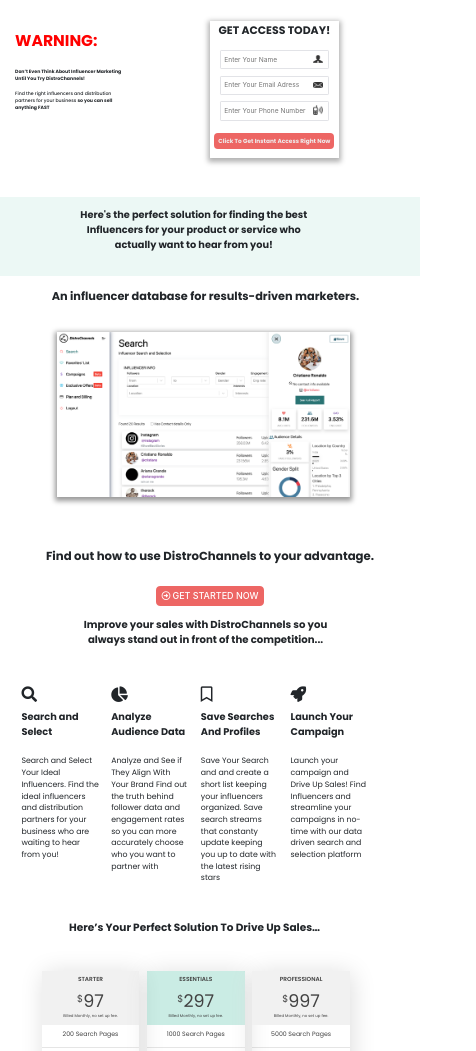
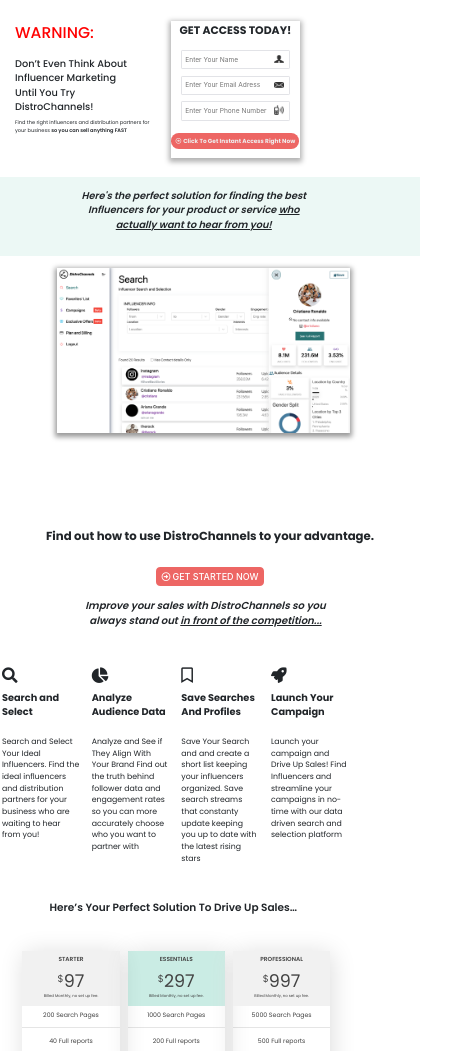
Before and after one commit to ExodusDG/distrochannels.github.io, a plain HTML site: page index.html in a window 390 px wide. Shown: the part 46-1097 px from the top of the page, 476 px wide, since content can reach past the window. Drawn offline with nearby package versions, Linux system fonts and the light colour scheme.

Commit message:
t5345346

```diff
--- a/index.html
+++ b/index.html
@@ -38,10 +38,9 @@
             <div class="header-body">
                 <div class="header-top d-flex">
                     <div class="header-top-text">
-                        <p style="color: red;" class="header-title">WARNING:</p>
+                        <p style="color: red; font-weight: 500;" class="header-title">WARNING:</p>
                         <p class="header-desc">Don’t Even Think About Influencer Marketing Until You Try DistroChannels! </p>
-                        <p class="header-desc">
-                            <span>Find the right influencers and distribution partners for your business </span>so you can sell anything FAST </p>
+                        <p class="header-desc-1">Find the right influencers and distribution partners for your business <span> so you can sell anything FAST </span></p>
                     </div>
                     <div class="header-top-input text-center">
                         <p>GET ACCESS TODAY!</p>
@@ -50,7 +49,7 @@
                             <input class="input_area" type="name" placeholder="Enter Your Email Adress" style="outline: none;"><img class="img-email" src="img/email2.png" alt="">
                             <input class="input_area" type="name" placeholder="Enter Your Phone Number" style="outline: none;"><img class="img-phone" src="img/phone2.png" alt="">
                         </div>
-                        <button class="header-input-button">Click To Get Instant Access Right Now</button>
+                        <button class="header-input-button"><i class="far fa-arrow-alt-circle-right"></i>Click To Get Instant Access Right Now</button>
                     </div>
                 </div>
             </div>
@@ -91,9 +90,8 @@
                 <div class="container-fluid">
                     <div class="logotype-block">
                         <div class="logotype-block-text text-center">
-                            <p>Here's the perfect solution for finding the best Influencers for your product or service who actually want to hear from you!</p>
+                            <p><i> Here's the perfect solution for finding the best Influencers for your product or service</i> <i><u>who actually want to hear from you!</u></i></p>
                         </div>
-                        <p class="body-title title text-center">An influencer database for results-driven marketers.</p>
                         <div class="screen-slider text-center d-flex">
                             <div>
                                 <img class="slider-img" src="img/with-tooltip.png" alt="">
@@ -142,7 +140,8 @@
                     <div class="logo-row text-center">
                         <p class="title logo-title">Find out how to use DistroChannels to your advantage.</p>
                         <button class="logo-button"><i class="far fa-arrow-alt-circle-right"></i>GET STARTED NOW</button>
-                        <p class="title logo-title-1">Improve your sales with DistroChannels so you always stand out in front of the competition... </p>
+                        <p class="title logo-title-1"><i> Improve your sales with DistroChannels so you always stand out</i> <i><u>in front of the competition...</i></u>
+                        </p>
                     </div>
                 </div>
             </section>
@@ -308,20 +307,20 @@
                 </div>
             </section>
             <section class="reviews">
-                <button>Click to Sign Up</button>
+                <button><i class="far fa-arrow-alt-circle-right"></i>Click to Sign Up</button>
                 <p class="rev-title">WHAT PEOPLE ARE SAYING</p>
                 <div class="reviews-block d-flex">
                     <img src="img/avatar.webp" alt="">
                     <div class="rev-text">
                         <p class="rev-title-block">Thomas Reynoldz says:</p>
-                        <p class="rev-title-desc">Proin gravida nibh vel velit auctor aliquet. Aenean sollicitudin . Proin gravida nibh vel velit auctor aliquet. Aenean sollicitudin . Proin gravida nibh vel velit auctor aliquet. Aenean sollicitudin</p>
+                        <p class="rev-title-desc"><i> Proin gravida nibh vel velit auctor aliquet. Aenean sollicitudin . Proin gravida nibh vel velit auctor aliquet. Aenean sollicitudin . Proin gravida nibh vel velit auctor aliquet. Aenean sollicitudin</i></p>
                     </div>
                 </div>
                 <div class="reviews-block d-flex">
                     <img src="img/avatar.webp" alt="">
                     <div class="rev-text">
                         <p class="rev-title-block">Thomas Reynoldz says:</p>
-                        <p class="rev-title-desc">Proin gravida nibh vel velit auctor aliquet. Aenean sollicitudin . Proin gravida nibh vel velit auctor aliquet. Aenean sollicitudin . Proin gravida nibh vel velit auctor aliquet. Aenean sollicitudin</p>
+                        <p class="rev-title-desc"><i>Proin gravida nibh vel velit auctor aliquet. Aenean sollicitudin . Proin gravida nibh vel velit auctor aliquet. Aenean sollicitudin . Proin gravida nibh vel velit auctor aliquet. Aenean sollicitudin</i></p>
                     </div>
                 </div>
             </section>
--- a/style/adaptive.css
+++ b/style/adaptive.css
@@ -48,7 +48,7 @@
             }
         }
 
-        @media (max-width: 375px) {
+        @media (max-width: 768px) {
             .navbar img {
                 width: 30vw !important;
                 position: relative !important;
@@ -56,7 +56,6 @@
             }
             .header-top-text {
                 position: relative;
-                left: 0vw !important;
                 width: 20vw !important;
             }
             .header-desc {
@@ -796,7 +795,7 @@
             }
         }
 
-        @media (max-width: 768px) {
+        @media (max-width: 375px) {
             .navbar img {
                 width: 30vw !important;
                 position: relative !important;
@@ -804,7 +803,7 @@
             }
             .header-top-text {
                 position: relative;
-                left: 0vw !important;
+                left: 10vw !important;
                 width: 20vw !important;
             }
             .header-desc {
@@ -835,7 +834,7 @@
             .header-top-input {
                 width: 33vw !important;
                 height: 35vw !important;
-                left: 30vw;
+                left: 35vw !important;
             }
             .img-email {
                 position: absolute;
@@ -864,7 +863,7 @@
             }
             .header-body button {
                 padding: 1vw 1vw 1vw 1vw !important;
-                font-size: 1.5vw !important;
+                font-size: 1.2vw !important;
                 position: relative !important;
                 bottom: 2vw !important;
             }
@@ -982,7 +981,7 @@
             }
             .buy-info {
                 top: 20vw !important;
-                right: 20vw !important;
+                right: 14vw !important;
                 padding-bottom: 20vw !important;
             }
             .buy-info-card img {
@@ -1010,13 +1009,13 @@
             }
             .buy-cards-title {
                 font-size: 2.7vw !important;
-                left: 15vw !important;
+                left: 17vw !important;
             }
             .buy-card {
                 height: 40vw !important;
                 width: 25vw !important;
                 border-radius: 0.5vw;
-                right: 7vw !important;
+                right: 3vw !important;
                 position: relative !important;
                 margin-right: 2vw !important;
             }
@@ -1027,6 +1026,10 @@
             .card-buy-price {
                 font-size: 4.5vw !important;
                 padding-bottom: 4vw !important;
+            }
+            .b2b-cards {
+                position: relative;
+                left: 16vw !important;
             }
             .buy__cards {
                 width: 70vw;
--- a/style/style.css
+++ b/style/style.css
@@ -61,19 +61,29 @@
 
 .header-desc {
     font-family: 'Poppins', sans-serif;
-    font-weight: 700;
-    font-size: 1.2vw;
-    width: 26vw;
+    font-weight: 500;
+    font-size: 2.5vw;
+    width: 35vw;
+    position: relative;
+    bottom: 1vw;
     margin: 0 auto;
-    padding-bottom: 2vw;
+    padding-bottom: 0vw;
 }
 
-.header-desc span {
+.header-desc-1 {
     font-family: 'Poppins', sans-serif;
-    font-weight: 500;
-    font-size: 1.2vw;
-    width: 26vw;
-    margin: 0 auto;
+    font-weight: 400;
+    font-size: 1.3vw;
+    width: 35vw;
+}
+
+.header-desc-1 span {
+    font-weight: 600;
+}
+
+.header-desc-span {
+    font-weight: 700 !important;
+    font-size: 2vw;
 }
 
 .header-body {
@@ -99,8 +109,8 @@
     background: #ed6664;
     color: #EEEEEE;
     border: none;
-    border-radius: 1vw;
-    padding: 0.8vw 1.1vw 0.8vw 1.2vw;
+    border-radius: 2vw;
+    padding: 0.8vw 1vw 0.8vw 1vw;
     font-size: 0.9vw;
     font-family: 'Poppins', sans-serif;
     font-weight: 700;
@@ -110,6 +120,7 @@
     margin: 0 auto;
     width: 102vw;
     position: relative;
+    font-weight: 600;
     right: 2vw;
     background: #ECF8F5;
     padding-bottom: 5vw;
@@ -117,7 +128,7 @@
 
 .logotype-block-text p {
     font-family: 'Poppins', italic;
-    font-weight: 700;
+    font-weight: 600;
     font-size: 1.9vw;
     width: 50vw;
     position: relative;
@@ -149,8 +160,9 @@
 
 .header-top-text {
     position: relative;
-    left: 22vw;
-    top: 2vw;
+    left: 19vw;
+    font-family: Helvetica, sans-serif !important;
+    top: 0vw;
 }
 
 .header-body button:hover {
@@ -168,7 +180,7 @@
     box-shadow: 0 2px 5px 2px rgba(0, 0, 0, 0.3);
     height: 21vw;
     position: relative;
-    left: 30vw;
+    left: 20vw;
 }
 
 .header-top-input p {
@@ -264,7 +276,7 @@
 
 .site-body {
     width: 100vw;
-    padding-top: 10vw;
+    padding-top: 5vw;
     margin: 0 auto;
 }
 
@@ -345,12 +357,13 @@
 
 .logo-title {
     font-size: 1.6vw;
-    padding-bottom: 20vw;
+    padding-bottom: 10vw;
 }
 
 .logo-title-1 {
-    font-size: 1.6vw;
+    font-size: 2vw;
     padding-top: 3vw;
+    font-weight: 600;
     width: 50vw;
     position: relative;
     left: 24vw;
@@ -359,17 +372,17 @@
 .buy-cards {
     position: relative;
     top: 5vw;
-    right: 5vw;
+    right: 10vw;
     font-family: "Poppins", Helvetica, sans-serif !important;
 }
 
 .buy-cards-title {
     font-family: "Poppins", Helvetica, sans-serif !important;
-    font-weight: 700;
-    font-size: 1.7vw;
+    font-weight: 600;
+    font-size: 2vw;
     position: relative;
     top: 5vw;
-    left: 30vw;
+    left: 36vw;
 }
 
 .buy-info-card i {
@@ -416,7 +429,7 @@
     width: 40vw;
     margin: 0 auto;
     position: relative;
-    right: 3vw;
+    right: 0vw;
 }
 
 .buy-info-desc {
@@ -433,7 +446,7 @@
 .buy__cards {
     width: 70vw;
     margin: 0 auto;
-    left: 5vw;
+    left: 12.5vw;
     padding-bottom: 5vw;
     position: relative;
     padding-top: 10vw;
@@ -573,7 +586,7 @@
     font-size: 2vw;
     position: relative;
     top: 5vw;
-    right: 2vw;
+    right: 0vw;
 }
 
 .pre-footer-button {
@@ -601,12 +614,12 @@
 
 .b2b-cards {
     position: relative;
-    left: 16vw;
+    left: 26vw;
     top: 10vw;
 }
 
 .b2b-card {
-    margin-right: 10vw;
+    margin-right: 5vw;
 }
 
 .b2b-card-title {
@@ -616,7 +629,7 @@
 
 .b2b-card-desc {
     text-align: center;
-    width: 25vw;
+    width: 20vw;
     font-size: 1.1vw;
 }
 
@@ -646,7 +659,7 @@
 .distro-cards-title {
     font-family: 'Poppins', sans-serif;
     font-weight: 600;
-    font-size: 1.7vw;
+    font-size: 2vw;
     position: relative;
     top: 2vw;
 }
@@ -665,7 +678,7 @@
 
 .distro-card-list {
     position: relative;
-    left: 20vw;
+    left: 25vw;
     top: 5vw;
 }
 
```
